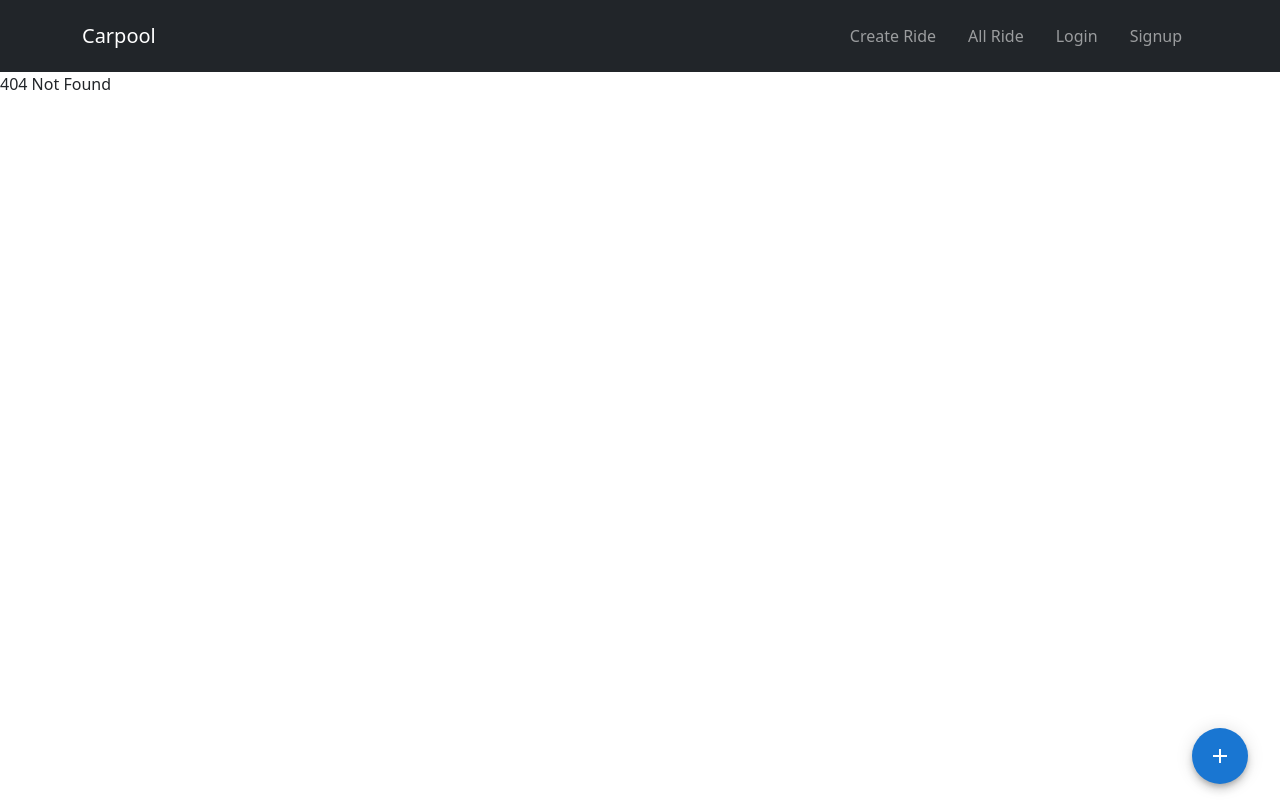
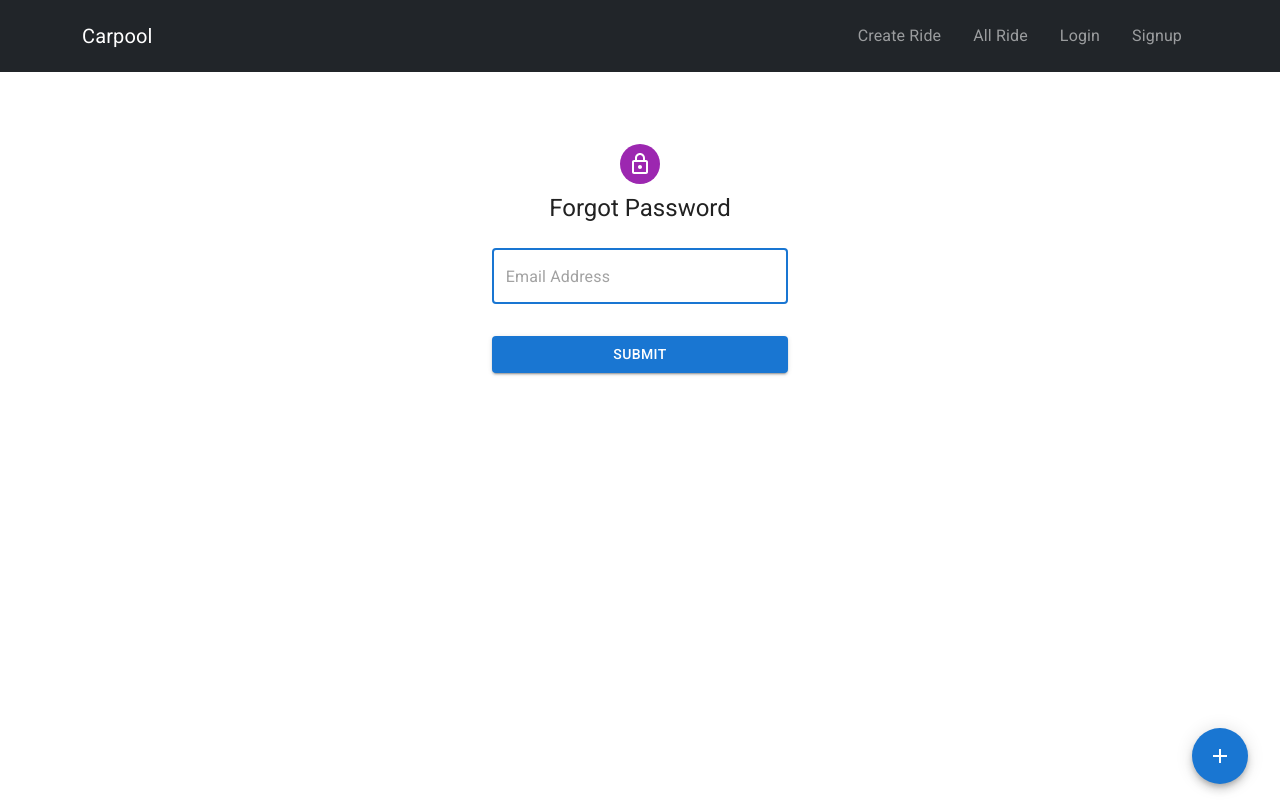
Before and after one commit to prakhar1144/Carpool-Frontend, a React (Create React App) app: page /reset in a window 1280 px wide. Before the commit this address had no page. Built offline with nearby package versions, Linux system fonts and the light colour scheme; what axios-auth-refresh would draw is missing.

Commit message:
forgot password workflow configured

```diff
--- a/src/App.js
+++ b/src/App.js
@@ -13,6 +13,8 @@ import axios from 'axios';
 import { Redirect } from 'react-router-dom';
 import Logout from './pages/Logout'
 import ListRides from './pages/ListRides';
+import ForgotPassword from './pages/ForgotPassword'
+import NewPassword from './pages/NewPassword'
 
 function App() {
 
@@ -54,6 +56,8 @@ function App() {
           <Route path="/logout" render={(props)=> <Logout setLoggedIn={setLoggedIn} {...props}/>} />
           <Route path="/signup" ><Register/></Route>
           <Route path="/verify"><CreateAccount setLoggedIn={setLoggedIn}/></Route>
+          <Route path="/reset"><ForgotPassword/></Route>
+          <Route path="/newpassword"><NewPassword/></Route>
           <Route path="/" exact>
             <ListRides/>
           </Route>
--- /dev/null
+++ b/src/pages/ForgotPassword.js
@@ -0,0 +1,95 @@
+import * as React from 'react';
+import Avatar from '@mui/material/Avatar';
+import Button from '@mui/material/Button';
+import CssBaseline from '@mui/material/CssBaseline';
+import TextField from '@mui/material/TextField';
+import { Link } from 'react-router-dom';
+import Grid from '@mui/material/Grid';
+import Box from '@mui/material/Box';
+import LockOutlinedIcon from '@mui/icons-material/LockOutlined';
+import Typography from '@mui/material/Typography';
+import Container from '@mui/material/Container';
+import { useLocation } from 'react-router';
+import axiosInstance from '../customaxios';
+import Snackbar from '@mui/material/Snackbar';
+import Alert from '@mui/material/Alert';
+import { useState } from 'react';
+
+function ForgotPassword() {
+    const [Invalid, setInvalid ] = useState(false);
+    const handleInvalidClose = (event, reason) => {
+      if (reason === 'clickaway') {
+        return;
+      }
+      setInvalid(false);
+    };
+    const handleSubmit = (event) => {
+        event.preventDefault();
+        const data = new FormData(event.currentTarget);
+
+        axiosInstance
+        .post(`http://127.0.0.1:8000/api/reset/`,{
+            'email': data.get('email'),
+          })
+        .then((res)=>{
+            if(res.status===200)
+            {
+                alert("check mail");
+            }
+            else if(res.status===204)
+            {
+                setInvalid(true);
+            }
+        })
+        .catch((e)=>{
+            console.log(e);
+            setInvalid(true);
+        })
+    }
+    return (
+        <Container component="main" maxWidth="xs">
+            <CssBaseline />
+            <Box
+            sx={{
+                marginTop: 8,
+                display: 'flex',
+                flexDirection: 'column',
+                alignItems: 'center',
+            }}
+            >
+            <Avatar sx={{ m: 1, bgcolor: 'secondary.main' }}>
+                <LockOutlinedIcon />
+            </Avatar>
+            <Typography component="h1" variant="h5">
+                Forgot Password
+            </Typography>
+            <Box component="form" onSubmit={handleSubmit} noValidate sx={{ mt: 1 }}>
+                <TextField
+                margin="normal"
+                required
+                fullWidth
+                id="email"
+                placeholder="Email Address"
+                name="email"
+                autoFocus
+            />
+            <Button
+              type="submit"
+              fullWidth
+              variant="contained"
+              sx={{ mt: 3, mb: 2 }}
+            >
+              Submit
+            </Button>
+          </Box>
+        </Box>
+        <Snackbar open={Invalid} autoHideDuration={6000} onClose={handleInvalidClose}>
+          <Alert onClose={handleInvalidClose} severity="error" sx={{ width: '100%' }}>
+            No user is registered with that mail !
+          </Alert>
+        </Snackbar>
+      </Container>
+    )
+}
+
+export default ForgotPassword
--- a/src/pages/Login.js
+++ b/src/pages/Login.js
@@ -91,7 +91,7 @@ export default function LogIn(props) {
             </Button>
             <Grid container>
               <Grid item xs>
-                <Link to="#" variant="body2">
+                <Link to="/reset" variant="body2">
                   Forgot password?
                 </Link>
               </Grid>
--- a/src/pages/Logout.js
+++ b/src/pages/Logout.js
@@ -12,7 +12,7 @@ function Logout(props){
           localStorage.removeItem('refresh_token');
           axiosInstance.defaults.headers['Authorization'] = null;
           props.setLoggedIn(false);
-          props.history.goBack()
+          props.history.push("/")
         })
         .catch((e) => {
             console.log(e);
--- /dev/null
+++ b/src/pages/NewPassword.js
@@ -0,0 +1,96 @@
+import * as React from 'react';
+import Avatar from '@mui/material/Avatar';
+import Button from '@mui/material/Button';
+import CssBaseline from '@mui/material/CssBaseline';
+import TextField from '@mui/material/TextField';
+import Box from '@mui/material/Box';
+import LockOutlinedIcon from '@mui/icons-material/LockOutlined';
+import Typography from '@mui/material/Typography';
+import Container from '@mui/material/Container';
+import { useHistory, useLocation } from 'react-router';
+import axiosInstance from '../customaxios';
+import Snackbar from '@mui/material/Snackbar';
+import Alert from '@mui/material/Alert';
+import { useState } from 'react';
+
+function useQuery() {
+    return new URLSearchParams(useLocation().search);
+}
+
+function ForgotPassword() {
+    let query = useQuery();
+    let history = useHistory();
+    const [Invalid, setInvalid ] = useState(false);
+    const handleInvalidClose = (event, reason) => {
+      if (reason === 'clickaway') {
+        return;
+      }
+      setInvalid(false);
+    };
+    const handleSubmit = (event) => {
+        event.preventDefault();
+        const data = new FormData(event.currentTarget);
+        console.log(query)
+        axiosInstance
+        .put(`http://127.0.0.1:8000/api/reset/`,{
+            'new_password': data.get('password'),
+            'secret_code': query.get("token"),
+          })
+        .then((res)=>{
+            if(res.status===200)
+            {
+                history.push("/login");
+            }
+        })
+        .catch((e)=>{
+            console.log(e);
+            setInvalid(true);
+        })
+    }
+    return (
+        <Container component="main" maxWidth="xs">
+            <CssBaseline />
+            <Box
+            sx={{
+                marginTop: 8,
+                display: 'flex',
+                flexDirection: 'column',
+                alignItems: 'center',
+            }}
+            >
+            <Avatar sx={{ m: 1, bgcolor: 'secondary.main' }}>
+                <LockOutlinedIcon />
+            </Avatar>
+            <Typography component="h1" variant="h5">
+                New Password
+            </Typography>
+            <Box component="form" onSubmit={handleSubmit} noValidate sx={{ mt: 1 }}>
+                <TextField
+                margin="normal"
+                required
+                fullWidth
+                name="password"
+                placeholder="Password"
+                type="password"
+                id="password"
+                />
+            <Button
+              type="submit"
+              fullWidth
+              variant="contained"
+              sx={{ mt: 3, mb: 2 }}
+            >
+              Submit
+            </Button>
+          </Box>
+        </Box>
+        <Snackbar open={Invalid} autoHideDuration={6000} onClose={handleInvalidClose}>
+          <Alert onClose={handleInvalidClose} severity="error" sx={{ width: '100%' }}>
+            Some Error Occurred !
+          </Alert>
+        </Snackbar>
+      </Container>
+    )
+}
+
+export default ForgotPassword
```
